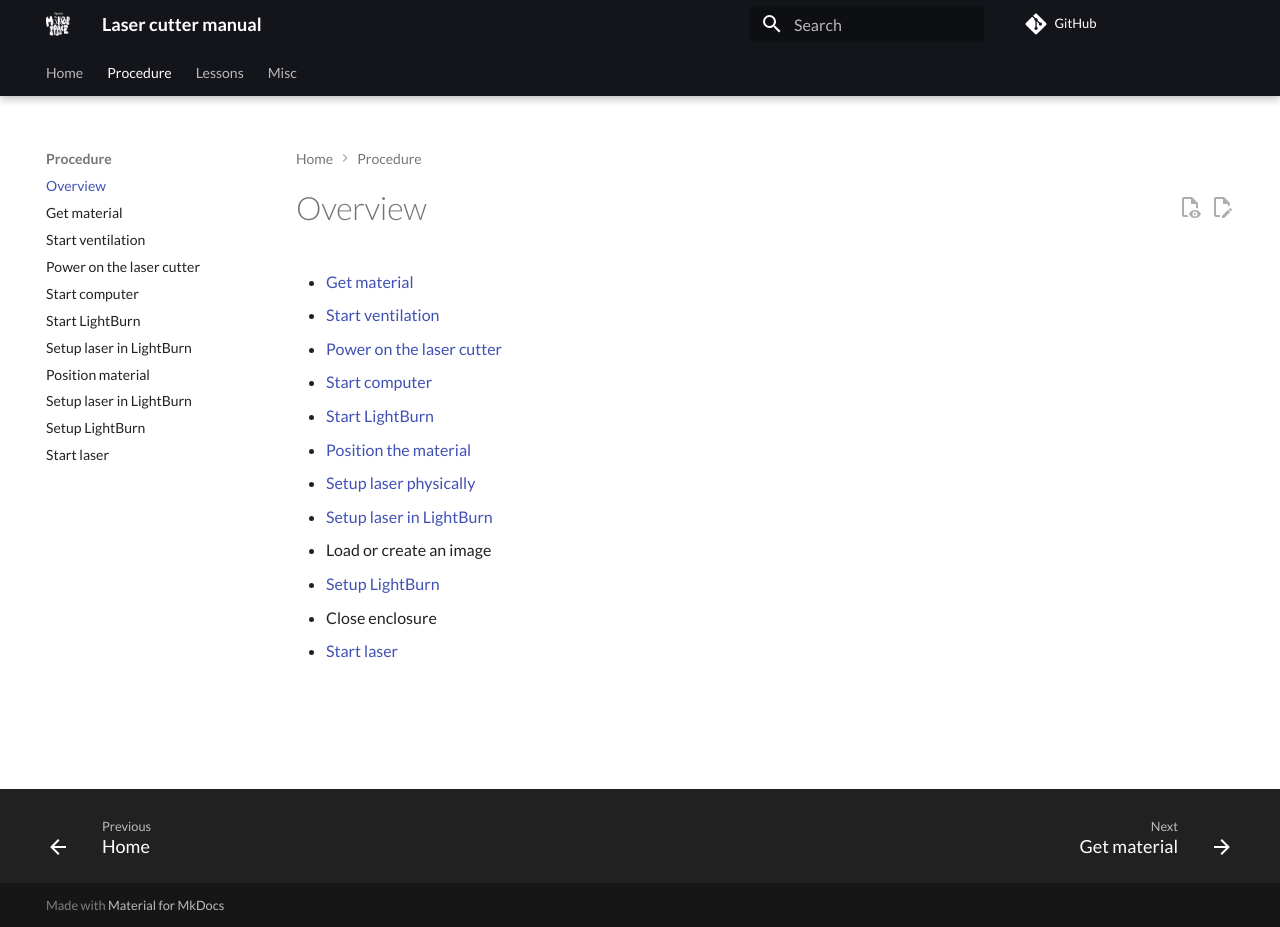
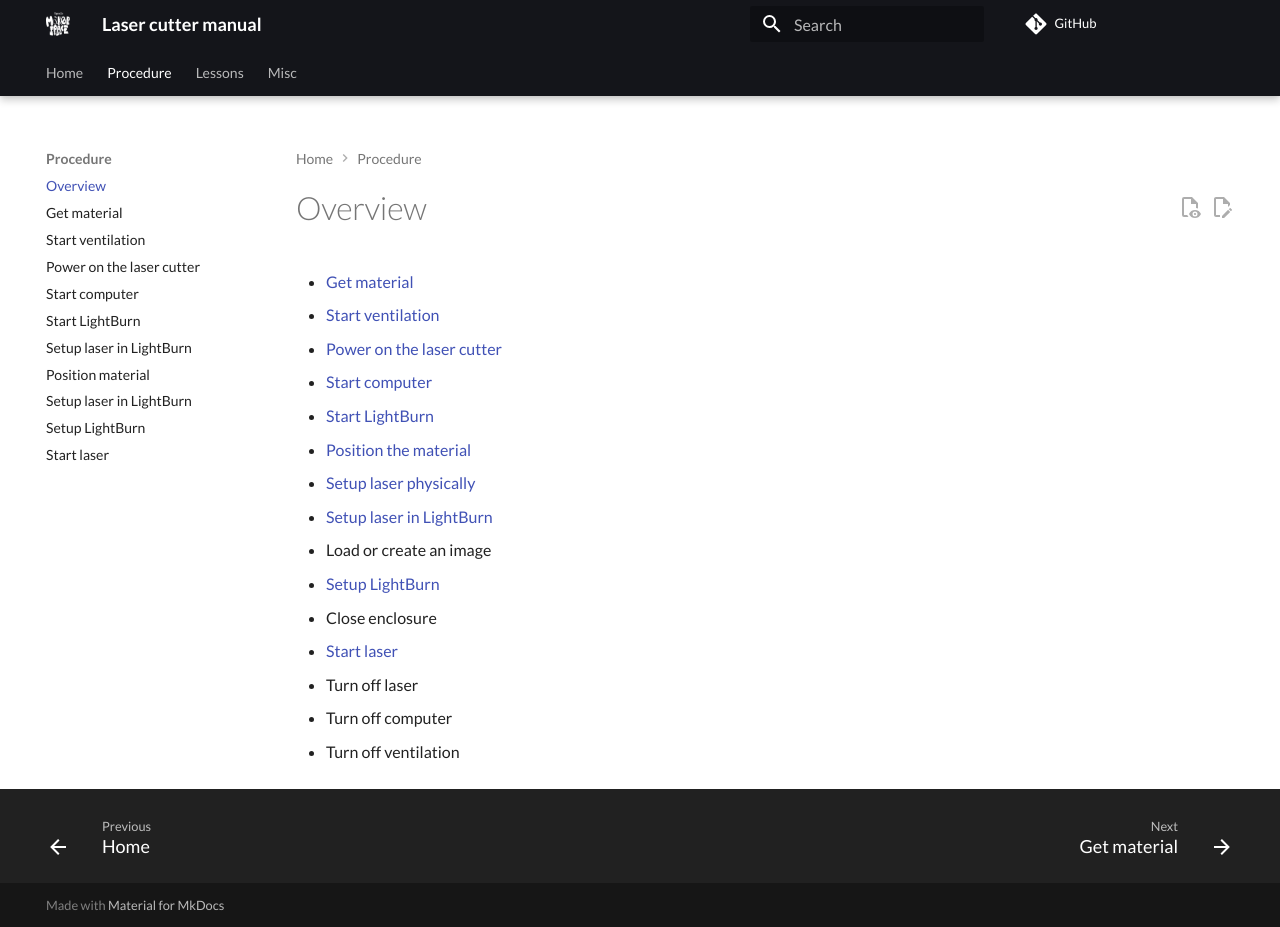
Before and after one commit to uppsala-makerspace/laser_cutter_guide, an MkDocs documentation site: the page built from docs/steps/README.md, in a window 1280 px wide and 927 px high. Built offline with MkDocs 1.6.1 and Material for MkDocs 9.7.7, drawn with Linux system fonts in a browser that asks for light colours; comment, search, counter and statistics services are not loaded.

Commit message:
Also turn things off at the end

```diff
--- a/docs/steps/README.md
+++ b/docs/steps/README.md
@@ -19,3 +19,6 @@ tags:
 - [Setup LightBurn](setup_lightburn.md)
 - Close enclosure
 - [Start laser](start_laser.md)
+- Turn off laser
+- Turn off computer
+- Turn off ventilation
```
